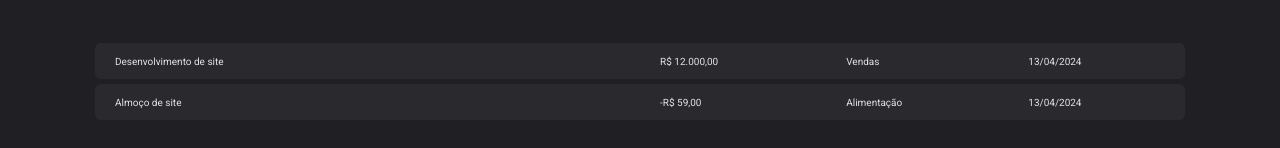
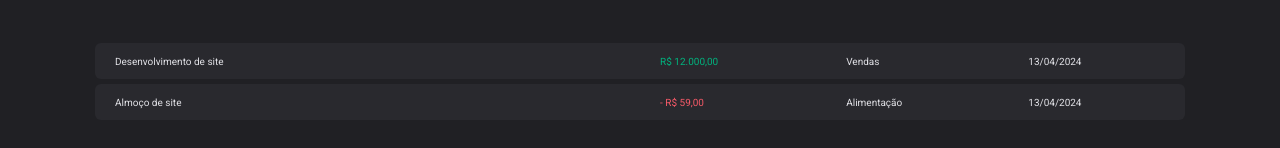
Before and after one commit to fabriciofcastro/react-api, a React (Vite) app: page / in a window 1280 px wide. Shown: the part 198-346 px from the top of the page. Built offline with nearby package versions, Linux system fonts and the light colour scheme.

Commit message:
Finalizado estilização table

```diff
--- a/src/pages/Transactions/index.tsx
+++ b/src/pages/Transactions/index.tsx
@@ -1,6 +1,6 @@
 import { Header } from "../../components/Header"
 import { Summary } from "../../components/Summary"
-import { TransactionContainer, TransactionTable } from "./styles"
+import { PriceHighlight, TransactionContainer, TransactionTable } from "./styles"
 
 
 export const Transactions = () => {
@@ -14,13 +14,21 @@
         <tbody>
           <tr>
             <td width="50%" >Desenvolvimento de site </td>
-            <td>R$ 12.000,00</td>
+              <td>
+                <PriceHighlight variant="income">
+                  R$ 12.000,00
+                </PriceHighlight>
+              </td>
             <td>Vendas</td>
             <td>13/04/2024</td>
           </tr>
           <tr>
             <td width="50%" >Almoço de site </td>
-            <td> -R$ 59,00</td>
+              <td>
+                <PriceHighlight variant="outcome">
+                  - R$ 59,00
+                </PriceHighlight>
+              </td>
             <td>Alimentação</td>
             <td>13/04/2024</td>
           </tr>
--- a/src/pages/Transactions/styles.ts
+++ b/src/pages/Transactions/styles.ts
@@ -28,3 +28,11 @@
     }
   }
 `
+
+interface PriceHighlightProps {
+  variant: "income" | "outcome"
+}
+
+export const PriceHighlight = styled.span<PriceHighlightProps>`
+  color: ${(props) => props.variant === "income" ? props.theme["green-300"] : props.theme["red-300"]}
+`
```
